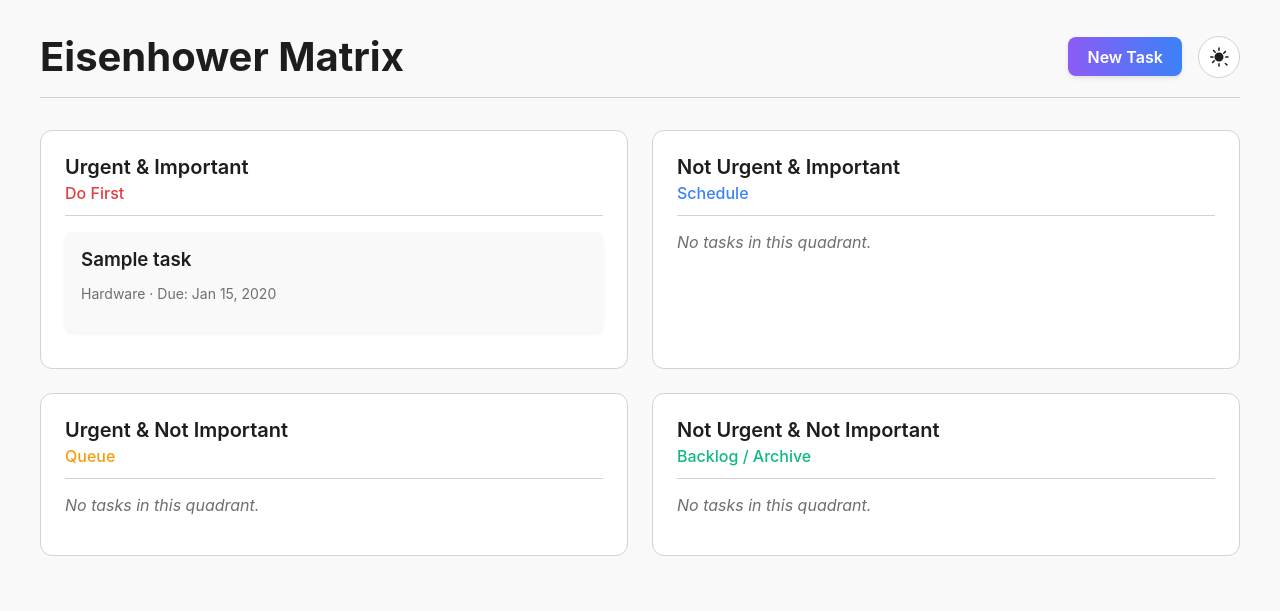
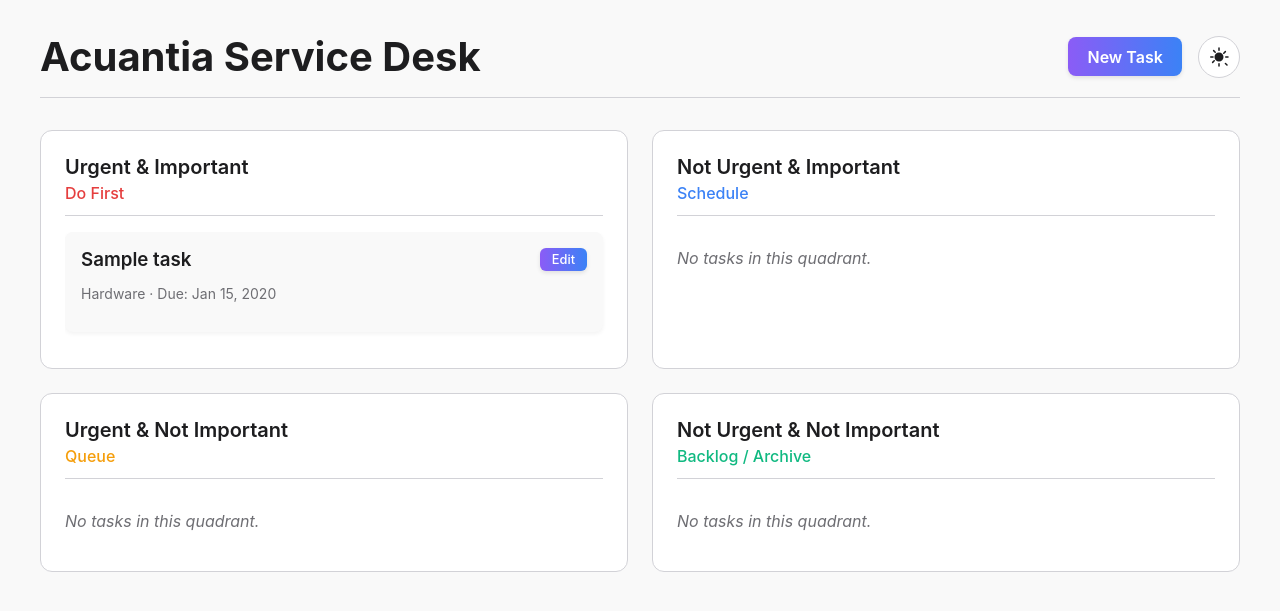
Before and after one commit to pho3n1xy/eisenhower, a Django app: page / in a window 1280 px wide. Shown: the top 611 px of the page. Run offline with Django 5.2, Linux system fonts and the light colour scheme; a user stored in the database is signed in; tables that the repository leaves empty hold one stand-in row (values such as "Sample post").

Commit message:
added edit button. Successfully going to edit_task and populated the page. Next step is to add a way to archive the ticket or to delete the ticket.

```diff
--- a/static/css/main.css
+++ b/static/css/main.css
@@ -446,3 +446,78 @@ body.dark-mode {
     padding: 0.75rem 1.5rem; /* Makes the button look substantial */
     width: 100%; /* Makes the button full width to match the inputs */
 }
+
+
+/* 12. Task Card Header & Edit Button */
+
+.task-card-header {
+    display: flex;
+    justify-content: space-between;
+    align-items: center;
+    margin-bottom: 0.5rem; /* Adds space between the title/button line and the meta text */
+}
+
+.task-card-header .task-title {
+    flex-grow: 1; /* Allows the title to take up all available space */
+    margin: 0; /* Removes default h3 margin */
+    padding-right: 1rem; /* Prevents long titles from touching the button */
+}
+
+.task-edit-button {
+    /* -- Sizing -- */
+    width: auto;
+    padding: 0.25rem 0.75rem;
+    font-size: 0.8rem;
+    font-weight: 500;
+    flex-shrink: 0;
+
+    /* -- Restored Effects -- */
+    color: white;
+    text-decoration: none;
+    border: none;
+    border-radius: 6px; /* A slightly smaller radius for a smaller button */
+    background-image: var(--button-gradient);
+    background-size: 200% auto;
+    box-shadow: 0 2px 4px rgba(0, 0, 0, 0.1);
+    transition: transform 0.2s, box-shadow 0.2s, background-position 0.4s ease;
+}
+
+
+.task-edit-button:hover {
+    /* A more subtle hover effect for this smaller button */
+    border-color: var(--text-color);
+    color: var(--text-color);
+    background-color: var(--quadrant-bg-color);
+    transform: none; /* Removes the translateY effect */
+    box-shadow: 0 2px 4px var(--shadow-color); /* A very light shadow on hover */
+    background-position: initial; /* Resets gradient animation if you keep it */
+}
+
+/* -- Night mode button text color for ALL buttons -- */
+body.dark-mode .button-primary {
+    color: #000000; /* Sets text to black */
+}
+
+
+/* 13. Task List Scrolling Container */
+
+.task-list-container {
+    max-height: 255px; /* Sets a fixed max height, enough for about 3 cards */
+    overflow-y: auto;  /* Adds a vertical scrollbar ONLY when content exceeds the max-height */
+    padding-right: 8px; /* Adds a little space so cards don't touch the scrollbar */
+    margin-right: -8px; /* Hides the extra space when no scrollbar is present */
+}
+
+/* --- Optional: Prettier Scrollbar Styling --- */
+.task-list-container::-webkit-scrollbar {
+    width: 6px;
+}
+
+.task-list-container::-webkit-scrollbar-track {
+    background: transparent;
+}
+
+.task-list-container::-webkit-scrollbar-thumb {
+    background-color: var(--border-color);
+    border-radius: 20px;
+}
--- a/tasks/templates/tasks/matrix.html
+++ b/tasks/templates/tasks/matrix.html
@@ -10,7 +10,7 @@
 <body>
     <div class="container">
         <header class="header">
-            <h1 class="header-title">Eisenhower Matrix</h1>
+            <h1 class="header-title">Acuantia Service Desk</h1>
 
             <div class="header-controls">
                 <a href="{% url 'tasks:create' %}" class="button-primary">New Task</a>
@@ -30,11 +30,13 @@
                     <h2 class="quadrant-title">Urgent & Important</h2>
                     <p class="quadrant-subtitle">Do First</p>
                 </div>
+                <div class="task-list-container">
                     {% for task in do_first_tasks %}
                         {% include "tasks/task_card.html" with task=task %}
                     {% empty %}
                         <p class="task-list-empty">No tasks in this quadrant.</p>
                     {% endfor %}
+                </div>
             </div>
 
             <!-- Quadrant 2: Schedule -->
@@ -43,11 +45,13 @@
                     <h2 class="quadrant-title">Not Urgent & Important</h2>
                     <p class="quadrant-subtitle">Schedule</p>
                 </div>
+                <div class="task-list-container">
                     {% for task in schedule_tasks %}
                     {% include "tasks/task_card.html" with task=task %}
                 {% empty %}
                     <p class="task-list-empty">No tasks in this quadrant.</p>
                 {% endfor %}
+                </div>
             </div>
 
             <!-- Quadrant 3: Delegate -->
@@ -56,11 +60,13 @@
                     <h2 class="quadrant-title">Urgent & Not Important</h2>
                     <p class="quadrant-subtitle">Queue</p>
                 </div>
+                <div class="task-list-container">
                     {% for task in delegate_tasks %}
                         {% include "tasks/task_card.html" with task=task %}
                     {% empty %}
                         <p class="task-list-empty">No tasks in this quadrant.</p>
                     {% endfor %}
+                </div>
             </div>
 
             <!-- Quadrant 4: Delete / Archive -->
@@ -69,11 +75,13 @@
                     <h2 class="quadrant-title">Not Urgent & Not Important</h2>
                     <p class="quadrant-subtitle">Backlog / Archive</p>
                 </div>
+                <div class="task-list-container">
                     {% for task in delete_tasks %}
                         {% include "tasks/task_card.html" with task=task %}
                     {% empty %}
                         <p class="task-list-empty">No tasks in this quadrant.</p>
                     {% endfor %}
+                </div>
             </div>
 
         </main>
--- a/tasks/templates/tasks/task_card.html
+++ b/tasks/templates/tasks/task_card.html
@@ -1,5 +1,10 @@
 <div class="task-card">
-    <h3 class="task-title">{{ task.title }}</h3>
+    <div class="task-card-header">
+
+        <h3 class="task-title">{{ task.title }}</h3>
+        <a href="{% url 'tasks:edit_task' pk=task.pk %}" class="button-primary task-edit-button">Edit</a>
+
+    </div>
     <p class="task-meta">
         {{ task.get_category_display }}
         {% if task.due_date %}
--- a/tasks/urls.py
+++ b/tasks/urls.py
@@ -15,5 +15,8 @@ urlpatterns = [
     path('login/', views.login_view, name='login'),
 
     #URL to handle logging out
-    path('logout/', views.logout_view, name='logout')
+    path('logout/', views.logout_view, name='logout'),
+
+    #URL to handle editing views
+    path('edit/<int:pk>/', views.edit_task, name='edit_task')
 ]
--- a/tasks/views.py
+++ b/tasks/views.py
@@ -1,4 +1,4 @@
-from django.shortcuts import render, redirect
+from django.shortcuts import render, redirect, get_object_or_404
 from django.contrib.auth import authenticate, login, logout
 from django.contrib.auth.decorators import login_required
 from .models import Task
@@ -69,3 +69,23 @@ def create_task(request):
     # This line MUST be at the base indentation level of the function.
     # It should NOT be inside the 'else' block.
     return render(request, 'tasks/task_form.html', {'form': form})
+
+
+
+@login_required
+def edit_task(request, pk):
+    # Get the specific task object we want to edit, or return a 404 error if it doesn't exist
+    task = get_object_or_404(Task, pk=pk, assignee=request.user)
+
+    if request.method == 'POST':
+        # If the form is being submitted, populate the form with the submitted data AND the existing task instance
+        form = TaskForm(request.POST, instance=task)
+        if form.is_valid():
+            form.save() # Save the changes to the existing task
+            return redirect('tasks:matrix') # Redirect back to the main matrix view
+    else:
+        # If it's a GET request (just loading the page), populate the form with the existing task's data
+        form = TaskForm(instance=task)
+
+    # Render the same form template, but with the pre-populated form
+    return render(request, 'tasks/task_form.html', {'form': form})
```
Also changed, not shown: tasks/templates/tasks/edit_task.html (added). Lines whose indentation alone changed are shown as unchanged.
